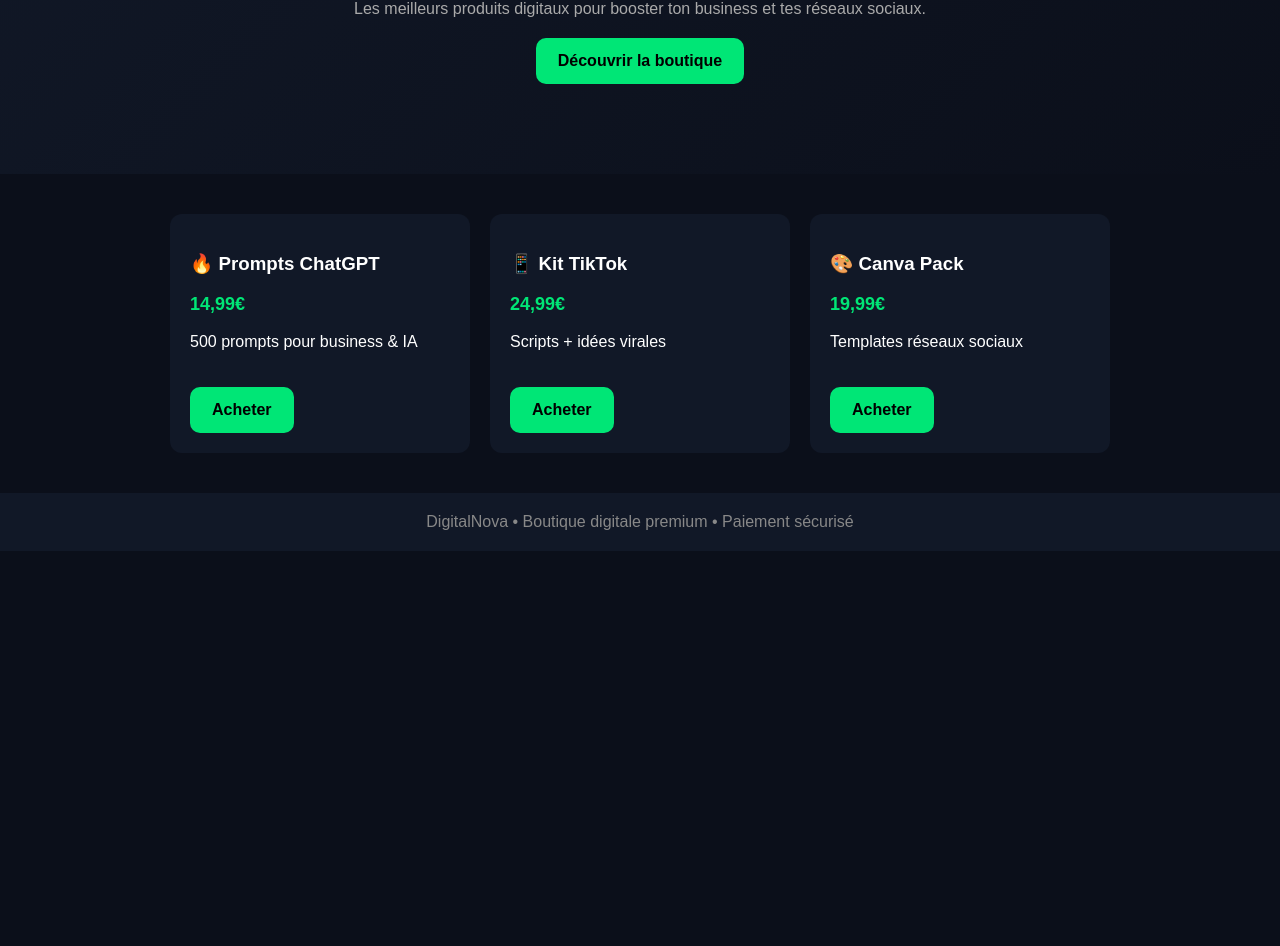
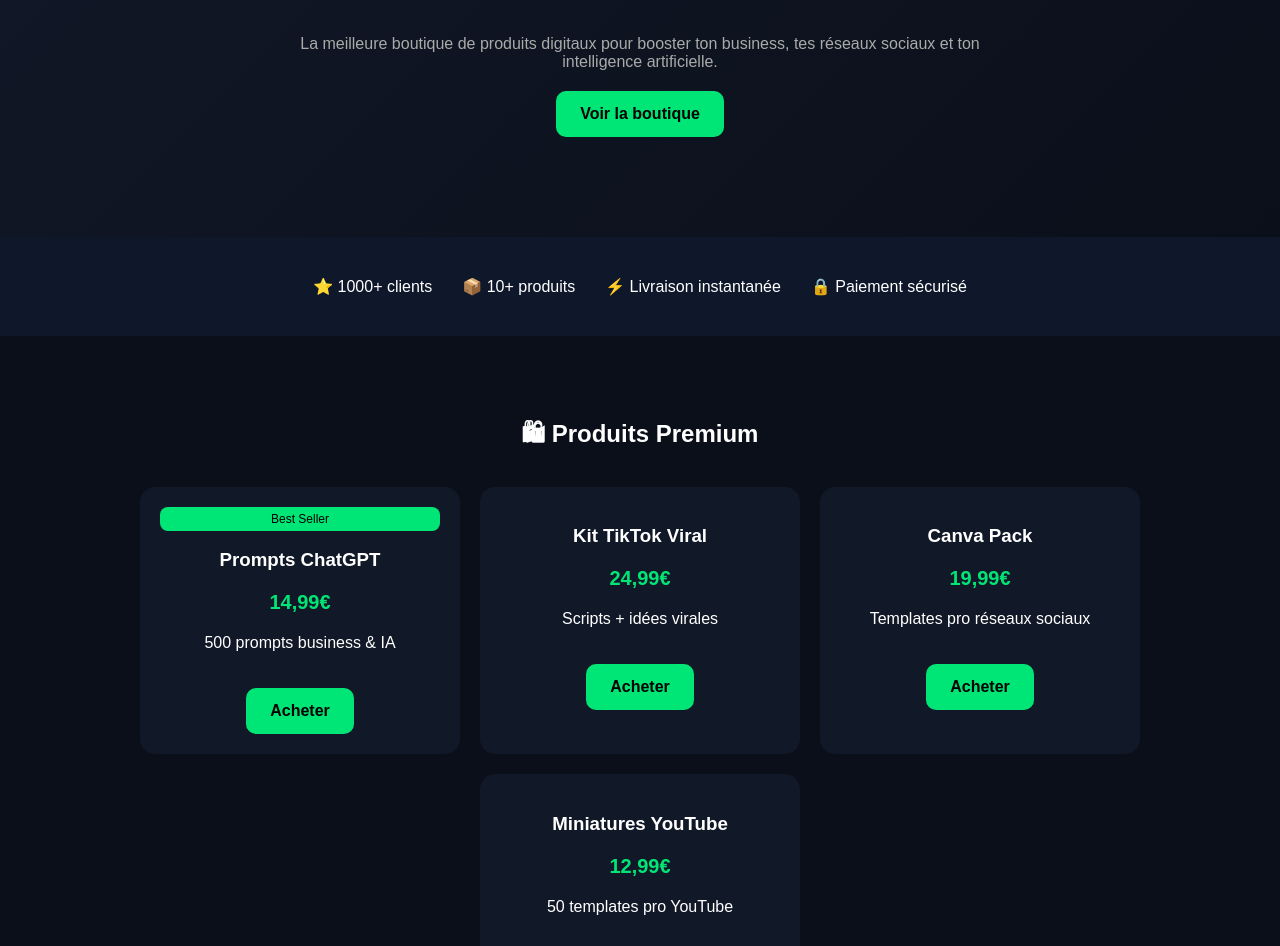
Before and after one commit to digitalnova-shop/digitalnova-site, a plain HTML site: page index.html in a window 1280 px wide. Shown: the part 269-1215 px from the top of the page. Before the commit the page ends 820 px from the top, so only its background shows below. Drawn offline with Linux system fonts and the light colour scheme.

Commit message:
Refactor index.html for improved layout and content
Updated various styles and content in the index.html file to enhance layout and improve user experience.

```diff
--- a/index.html
+++ b/index.html
@@ -7,22 +7,25 @@
 
 <style>
 body {
-  margin: 0;
+  margin:0;
   font-family: Arial;
-  background: #0B0F1A;
-  color: white;
+  background:#0B0F1A;
+  color:white;
 }
 
-/* HEADER */
+/* NAVBAR */
 header {
   display:flex;
   justify-content:space-between;
+  align-items:center;
   padding:20px;
   background:#111827;
+  position:sticky;
+  top:0;
 }
 
 .logo {
-  font-size:22px;
+  font-size:24px;
   font-weight:bold;
   color:#00C8FF;
 }
@@ -36,66 +39,112 @@
 /* HERO */
 .hero {
   text-align:center;
-  padding:90px 20px;
+  padding:100px 20px;
   background: linear-gradient(135deg,#111827,#0B0F1A);
 }
 
 .hero h1 {
-  font-size:40px;
+  font-size:48px;
 }
 
 .hero p {
   color:#aaa;
-  max-width:600px;
+  max-width:700px;
   margin:auto;
 }
 
 .btn {
   display:inline-block;
   margin-top:20px;
-  padding:14px 22px;
+  padding:14px 24px;
   background:#00E676;
   color:black;
   font-weight:bold;
   border-radius:10px;
   text-decoration:none;
+  transition:0.3s;
+}
+
+.btn:hover {
+  transform:scale(1.05);
+}
+
+/* STATS */
+.stats {
+  display:flex;
+  justify-content:center;
+  flex-wrap:wrap;
+  gap:30px;
+  padding:40px;
+  background:#0F172A;
 }
 
 /* PRODUCTS */
 .products {
+  padding:60px 20px;
+  text-align:center;
+}
+
+.grid {
   display:flex;
   flex-wrap:wrap;
   justify-content:center;
-  padding:40px;
   gap:20px;
+  margin-top:30px;
 }
 
 .card {
+  width:280px;
   background:#111827;
   padding:20px;
-  border-radius:12px;
-  width:260px;
+  border-radius:15px;
   transition:0.3s;
 }
 
 .card:hover {
-  transform:scale(1.05);
+  transform:translateY(-10px);
 }
 
 .price {
   color:#00E676;
-  font-size:18px;
+  font-size:20px;
   font-weight:bold;
+}
+
+/* BADGES */
+.badge {
+  font-size:12px;
+  background:#00E676;
+  color:black;
+  padding:5px 10px;
+  border-radius:8px;
+}
+
+/* FAQ */
+.faq {
+  padding:60px 20px;
+  background:#0F172A;
+}
+
+.faq h2 {
+  text-align:center;
+}
+
+/* REVIEWS */
+.reviews {
+  padding:60px 20px;
+  text-align:center;
 }
 
 /* FOOTER */
 footer {
+  padding:30px;
   text-align:center;
-  padding:20px;
   background:#111827;
   color:#888;
 }
 </style>
+
 </head>
 
 <body>
@@ -105,43 +154,78 @@
   <nav>
     <a href="#">Accueil</a>
     <a href="#products">Produits</a>
-    <a href="#">FAQ</a>
+    <a href="#faq">FAQ</a>
+    <a href="#reviews">Avis</a>
   </nav>
 </header>
 
 <section class="hero">
-  <h1>🚀 Crée, Apprends, Réussis</h1>
-  <p>Les meilleurs produits digitaux pour booster ton business et tes réseaux sociaux.</p>
-  <a class="btn" href="#products">Découvrir la boutique</a>
+  <h1>🚀 DigitalNova Boutique</h1>
+  <p>La meilleure boutique de produits digitaux pour booster ton business, tes réseaux sociaux et ton intelligence artificielle.</p>
+  <a class="btn" href="#products">Voir la boutique</a>
+</section>
+
+<section class="stats">
+  <div>⭐ 1000+ clients</div>
+  <div>📦 10+ produits</div>
+  <div>⚡ Livraison instantanée</div>
+  <div>🔒 Paiement sécurisé</div>
 </section>
 
 <section class="products" id="products">
+  <h2>🛍 Produits Premium</h2>
+
+  <div class="grid">
 
     <div class="card">
-    <h3>🔥 Prompts ChatGPT</h3>
+      <div class="badge">Best Seller</div>
+      <h3>Prompts ChatGPT</h3>
       <p class="price">14,99€</p>
-    <p>500 prompts pour business & IA</p>
+      <p>500 prompts business & IA</p>
       <a class="btn" href="TON-LIEN-STRIPE">Acheter</a>
     </div>
 
     <div class="card">
-    <h3>📱 Kit TikTok</h3>
+      <h3>Kit TikTok Viral</h3>
       <p class="price">24,99€</p>
       <p>Scripts + idées virales</p>
       <a class="btn" href="TON-LIEN-STRIPE">Acheter</a>
     </div>
 
     <div class="card">
-    <h3>🎨 Canva Pack</h3>
+      <h3>Canva Pack</h3>
       <p class="price">19,99€</p>
-    <p>Templates réseaux sociaux</p>
+      <p>Templates pro réseaux sociaux</p>
       <a class="btn" href="TON-LIEN-STRIPE">Acheter</a>
     </div>
 
+    <div class="card">
+      <h3>Miniatures YouTube</h3>
+      <p class="price">12,99€</p>
+      <p>50 templates pro YouTube</p>
+      <a class="btn" href="TON-LIEN-STRIPE">Acheter</a>
+    </div>
+
+  </div>
+</section>
+
+<section class="faq" id="faq">
+  <h2>❓ FAQ</h2>
+  <p>✔ Livraison instantanée après achat</p>
+  <p>✔ Produits numériques uniquement</p>
+  <p>✔ Accès à vie</p>
+  <p>✔ Paiement sécurisé</p>
+</section>
+
+<section class="reviews" id="reviews">
+  <h2>💬 Avis clients</h2>
+  <p>⭐⭐⭐⭐⭐ “Incroyable qualité” - Lucas</p>
+  <p>⭐⭐⭐⭐⭐ “Très utile pour mon business” - Emma</p>
+  <p>⭐⭐⭐⭐⭐ “Meilleur site de produits digitaux” - Nathan</p>
 </section>
 
 <footer>
-  DigitalNova • Boutique digitale premium • Paiement sécurisé
+  DigitalNova • Boutique digitale premium • Tous droits réservés
 </footer>
 
 </body>
```
Lines whose indentation alone changed are shown as unchanged.
